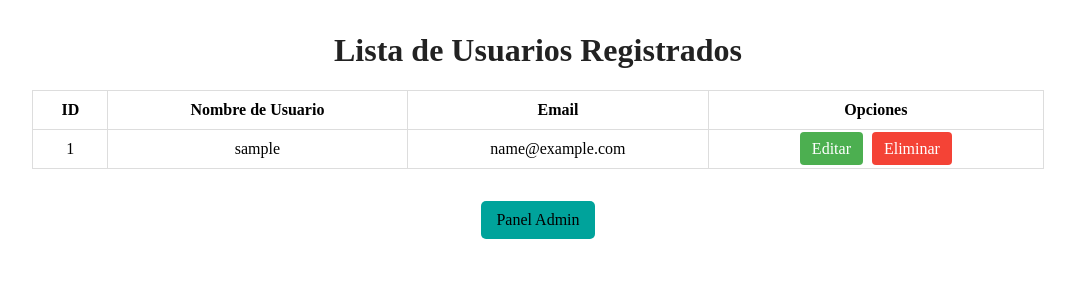
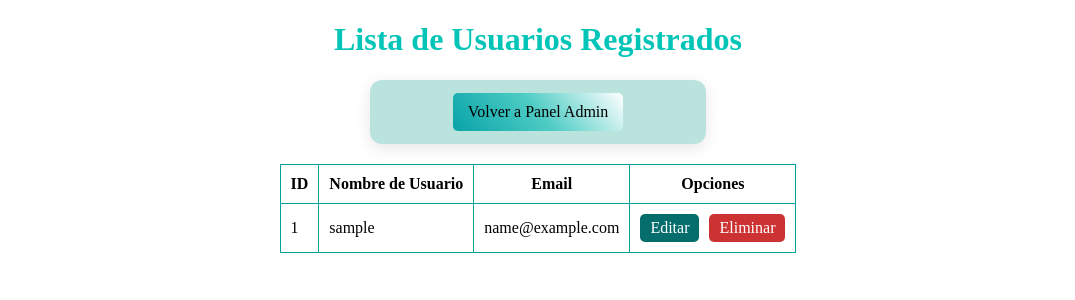
Before and after one commit to Leoperesp/Cyberstore, a Django app: template users/templates/admin/manage_users.html in a window 1280 px wide. Shown: the top 300 px of the page, without its empty margins (102-1177 px from the left). Run offline with Django 3.2, Linux system fonts and the light colour scheme; the template is opened without the code that fills it: values that come from a table or form of the project are taken from there, others are empty; tables that the repository leaves empty hold one stand-in row (values such as "Sample post").

Commit message:
Correccion visual de las plantillas de administradior

```diff
--- a/static/css/admin.css
+++ b/static/css/admin.css
@@ -1,21 +1,11 @@
-/* Centrar el título */
-h1, .admin-title {
+h1{
     text-align: center;
-    margin-top: 2rem;
-    font-size: 2rem;
-    font-weight: bold;
-    color: #222;
+    color: rgb(2, 197, 184);
 }
 
-div {
-    text-align: center;
-    margin-top: 2rem;
-    gap: 15px;
-}
-
-.admin-option{
+.admin-option {
   display: inline-block;
-  background: rgb(0, 163, 155);
+  background: linear-gradient(50deg,rgba(7, 163, 168, 1) 0%, rgba(78, 204, 196, 1) 50%, rgba(255, 255, 255, 1) 100%);
   text-decoration: none;
   color: var(--text-dark);
   border: none;
@@ -23,51 +13,64 @@ div {
   padding: 10px 15px;
   border-radius: 5px;
   transition: color 0.3s ease;
-
+  margin: 5px;
 }
 
 .admin-option:hover {
   background: var(--primary-color);
-  color: white;
+  color: rgb(0, 163, 155);
   border-radius: 5px;
 }
 
-/* Centrar la tabla */
-table {
-    margin: 0 auto;
-    border-collapse: collapse;
-    width: 80%;
+.option-container {
+  margin:auto;
+  background: rgba(3, 150, 130, 0.267);
+  padding: 8px;
+  border-radius: 12px;
+  box-shadow: 0 4px 15px rgba(0, 0, 0, 0.1);
+  width: 100%;
+  max-width: 320px;
+  text-align: center;
 }
 
-td, th {
+/* Table Styles */
+table, th, td {
+    border-collapse: collapse;
+    max-width: 1200px;
+    border: 1px solid rgb(0, 163, 155);
+    margin-top: 20px;
+    margin-left: auto;
+    margin-right: auto;
+    background: white;
     padding: 10px;
-    border: 1px solid #ddd;
-    text-align: center;
 }
 
-/* Botón verde para editar */
-.actions a.edit {
-    background-color: #4CAF50;
-    color: white;
-    padding: 8px 12px;
-    text-decoration: none;
-    border-radius: 4px;
-    margin-right: 5px;
+.actions {
+    display: flex;
+    gap: 10px;
+    justify-content: center;
 }
 
-.actions a.edit:hover {
-    background-color: #45a049;
+.edit, .delete {
+    text-decoration: none;
+    padding: 5px 10px;
+    border: none;
+    border-radius: 5px;
+    cursor: pointer;
+    color: white;
+    font-weight: 500;
+    transition: background 0.3s ease;
 }
 
-/* Botón rojo para eliminar */
-.actions a.delete {
-    background-color: #f44336;
-    color: white;
-    padding: 8px 12px;
-    text-decoration: none;
-    border-radius: 4px;
+.edit {
+    background-color: rgb(6, 109, 109);
 }
-
-.actions a.delete:hover {
-    background-color: #da190b;
+.edit:hover {
+    background-color: rgb(0, 163, 155);
 }
+.delete {
+    background-color: rgb(204, 50, 50);
+}
+.delete:hover {
+    background-color: rgb(255, 0, 0);
+}
--- a/static/css/base.css
+++ b/static/css/base.css
@@ -1,6 +1,6 @@
 .nav-links {
   display: inline-block;
-  background: rgb(0, 163, 155);
+  background: linear-gradient(50deg,rgba(7, 163, 168, 1) 0%, rgba(78, 204, 196, 1) 50%, rgba(255, 255, 255, 1) 100%);
   text-decoration: none;
   color: var(--text-dark);
   border: none;
@@ -17,7 +17,7 @@
   border-radius: 5px;
 }
 
-nav {
+.navbar {
   background-color: rgb(6, 109, 109);
   text-align: center;
   margin: auto;
@@ -44,7 +44,7 @@ footer {
 }
 .dropdown-toggle {
   cursor: pointer;
-  background: rgb(0, 163, 155);
+  background: linear-gradient(50deg,rgba(7, 163, 168, 1) 0%, rgba(78, 204, 196, 1) 50%, rgba(255, 255, 255, 1) 100%);
   color: var(--text-dark);
   border: none;
   font-weight: 500;
--- a/users/templates/admin/admin_panel.html
+++ b/users/templates/admin/admin_panel.html
@@ -4,9 +4,11 @@
 
 {% block content %}
 {% load static %}
-    <link rel="stylesheet" href="{% static 'css/admin.css' %}">
+    <header>
+        <link rel="stylesheet" href="{% static 'css/admin.css' %}">
+    </header>
     <h1>Panel Administrador</h1>
-    <div>
+    <div class="option-container">
         <div>
             <a class="admin-option" href="{% url 'users:manage_users' %}">Control de usuarios</a>
         </div>
--- a/users/templates/admin/manage_users.html
+++ b/users/templates/admin/manage_users.html
@@ -7,7 +7,10 @@
 </head>
 <body>
     <h1>Lista de Usuarios Registrados</h1>
-    <table>
+    <div class="option-container">
+        <a class="admin-option" href="{% url 'users:admin_panel' %}">Volver a Panel Admin</a>
+    </div>
+    <table class="table-container">
         <thead>
             <tr>
                 <th>ID</th>
@@ -22,9 +25,15 @@
                 <td>{{ user.id }}</td>
                 <td>{{ user.username }}</td>
                 <td>{{ user.email }}</td>
-                <td class="actions">
-                    <a href="{% url 'users:edit_account' user.id %}" class="edit">Editar</a>
-                    <a href="{% url 'users:delete_account' user.id %}" class="delete" onclick="return confirm('¿Está seguro de eliminar este usuario?');">Eliminar</a>
+                <td>
+                    <div class="actions">
+                    <a href="{% url 'users:edit_account' user.id %}"
+                        class="edit">Editar
+                    </a>
+                    <a href="{% url 'users:delete_account' user.id %}"
+                        class="delete" onclick="return confirm('¿Está seguro de eliminar este usuario?');">Eliminar
+                    </a>
+                    </div>
                 </td>
             </tr>
             {% empty %}
@@ -34,8 +43,5 @@
             {% endfor %}
         </tbody>
     </table>
-    <div>
-        <a class="admin-option" href="{% url 'users:admin_panel' %}">Panel Admin</a>
-    </div>
 </body>
 </html>
```
Also changed, not shown: store/templates/store/admin/manage_orders.html (+3 -4 lines), store/templates/store/admin/manage_products.html (+15 -10 lines), db.sqlite3.
